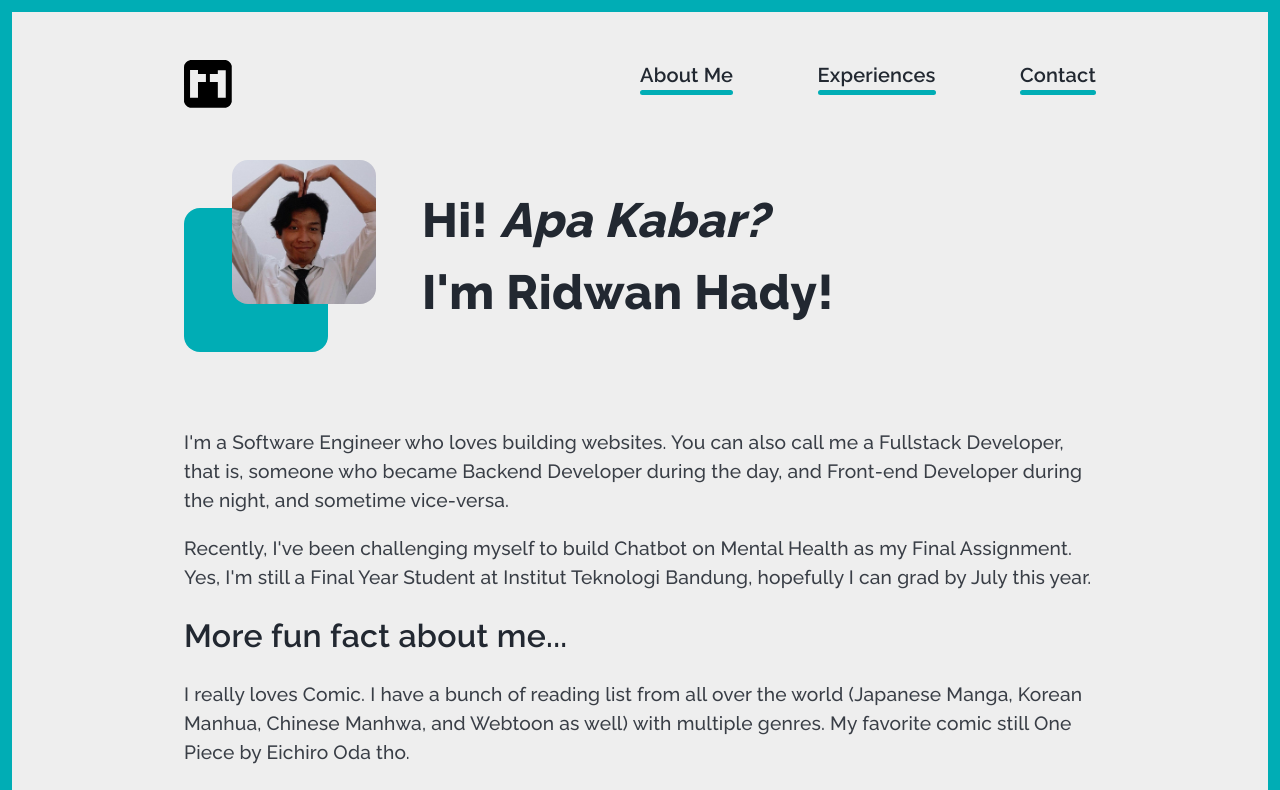
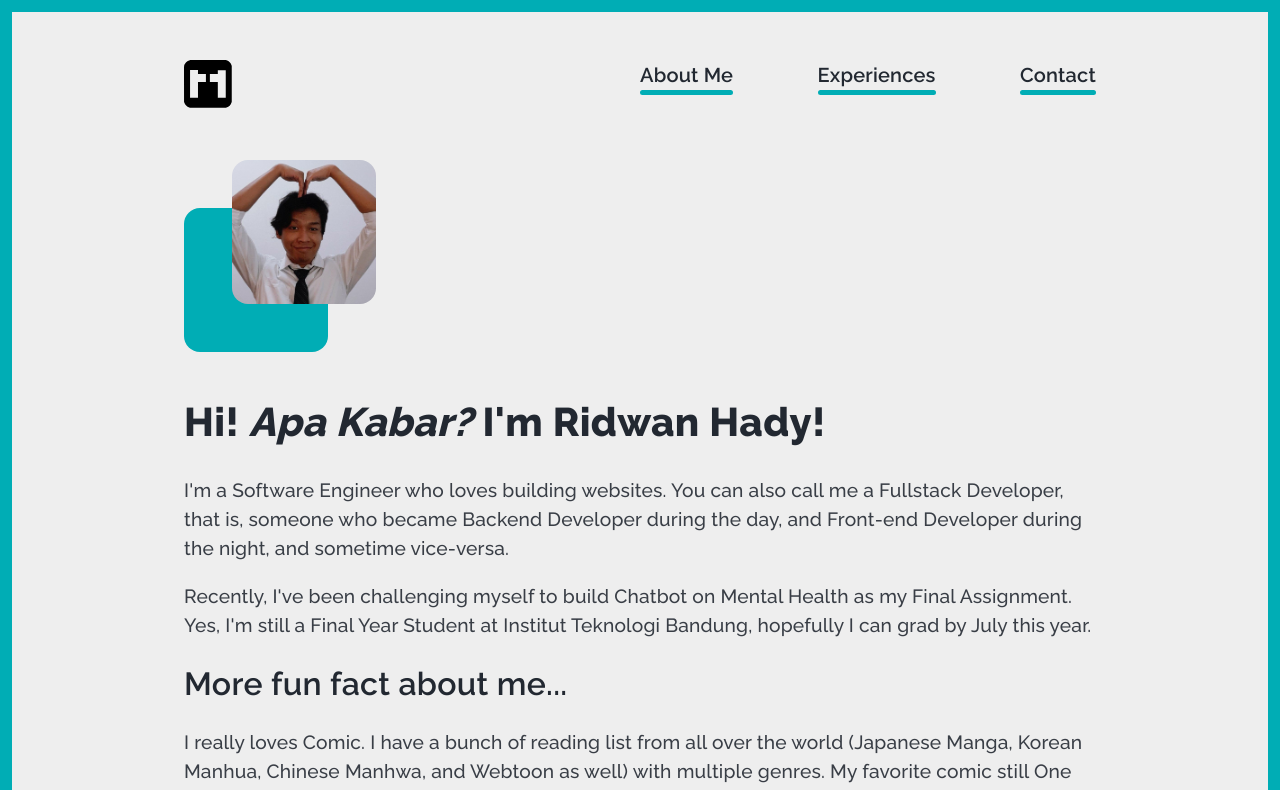
Before and after one commit to rid1hady/my-personal-website, a React (Create React App) app: page / in a window 1280 px wide. Shown: the top 790 px of the page. Built offline with nearby package versions, Linux system fonts and the light colour scheme.

Commit message:
Change title style

```diff
--- a/package.json
+++ b/package.json
@@ -2,6 +2,7 @@
   "name": "profile-page",
   "version": "0.1.0",
   "private": true,
+  "license": "UNLICENSED",
   "dependencies": {
     "@material-ui/core": "^4.11.3",
     "@material-ui/icons": "^4.11.2",
--- a/public/index.html
+++ b/public/index.html
@@ -7,7 +7,7 @@
     <meta name="theme-color" content="#000000" />
     <meta
       name="description"
-      content="Web site created using create-react-app"
+      content="Software Engineer from Indonesia"
     />
     <link rel="preconnect" href="https://fonts.gstatic.com">
     <link href="https://fonts.googleapis.com/css2?family=Raleway:wght@300;400;500;600;700;800;900&family=Source+Sans+Pro:wght@300;400;600;700;900&display=swap" rel="stylesheet">
--- a/src/components/Content/AboutMe/index.js
+++ b/src/components/Content/AboutMe/index.js
@@ -5,30 +5,27 @@ import Illustration from '../../Illustration'
 import ProfilePicture from '../../../assets/profilePictureZoom.png'
 import useStyles from './styles'
 
-function AboutMe (props) {
+function AboutMe () {
   const classes = useStyles()
   return (
     <Grid container spacing={3} id='about-me' direction='column'>
       <Grid
         item
         container
-        className={classes.greeting}
         alignItems='center'
         spacing={5}
       >
-        <Grid item xs={3}>
+        <Grid item>
           <Illustration
             image={ProfilePicture}
             size={'medium'}
             imageName={'profilePicture'}
           />
         </Grid>
-        <Grid item xs={7} container direction='column'>
+        <Grid item container direction='column'>
           <Typography className={classes.title}>
             {'Hi! '}
             <i>{'Apa Kabar? '}</i>
-          </Typography>
-          <Typography className={classes.title}>
             {`I'm Ridwan Hady!`}
           </Typography>
         </Grid>
--- a/src/components/Content/AboutMe/styles.js
+++ b/src/components/Content/AboutMe/styles.js
@@ -2,24 +2,21 @@ import makeStyles from '@material-ui/core/styles/makeStyles'
 import colors from '../../../colors'
 
 const styles = makeStyles(theme => ({
-  greeting: {
-    marginBottom: '2rem'
-  },
   title: {
     fontFamily: 'Raleway',
-    fontSize: '3rem',
+    fontSize: '2.5em',
     fontWeight: 800,
     color: colors.ebonyClay
   },
   normalText: {
     fontFamily: 'Raleway',
-    fontSize: '1.2rem',
+    fontSize: '1.2em',
     fontWeight: 500,
     color: colors.brightGray
   },
   subtitle: {
     fontFamily: 'Raleway',
-    fontSize: '2rem',
+    fontSize: '2em',
     fontWeight: 600,
     color: colors.ebonyClay
   }
```
